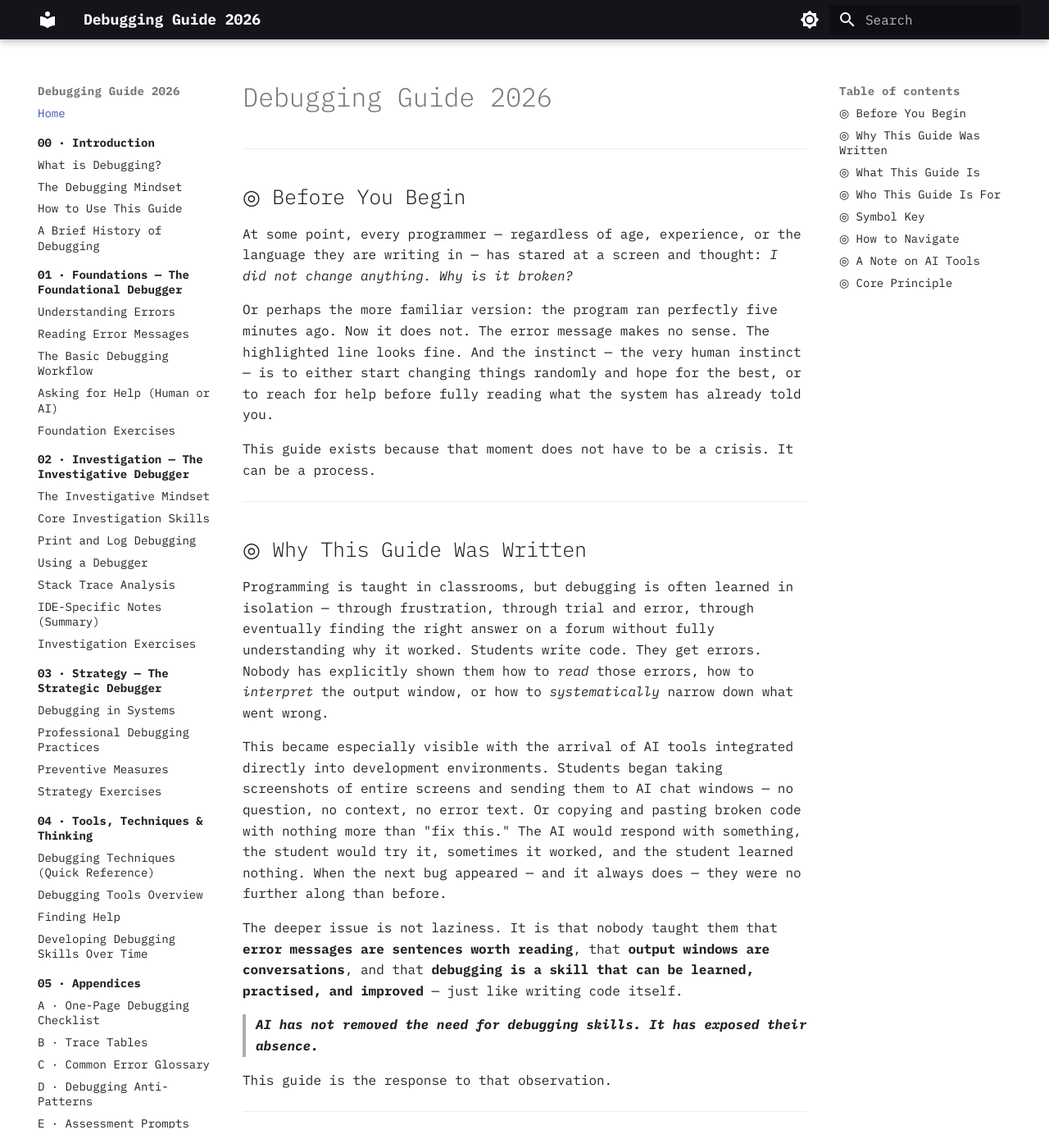
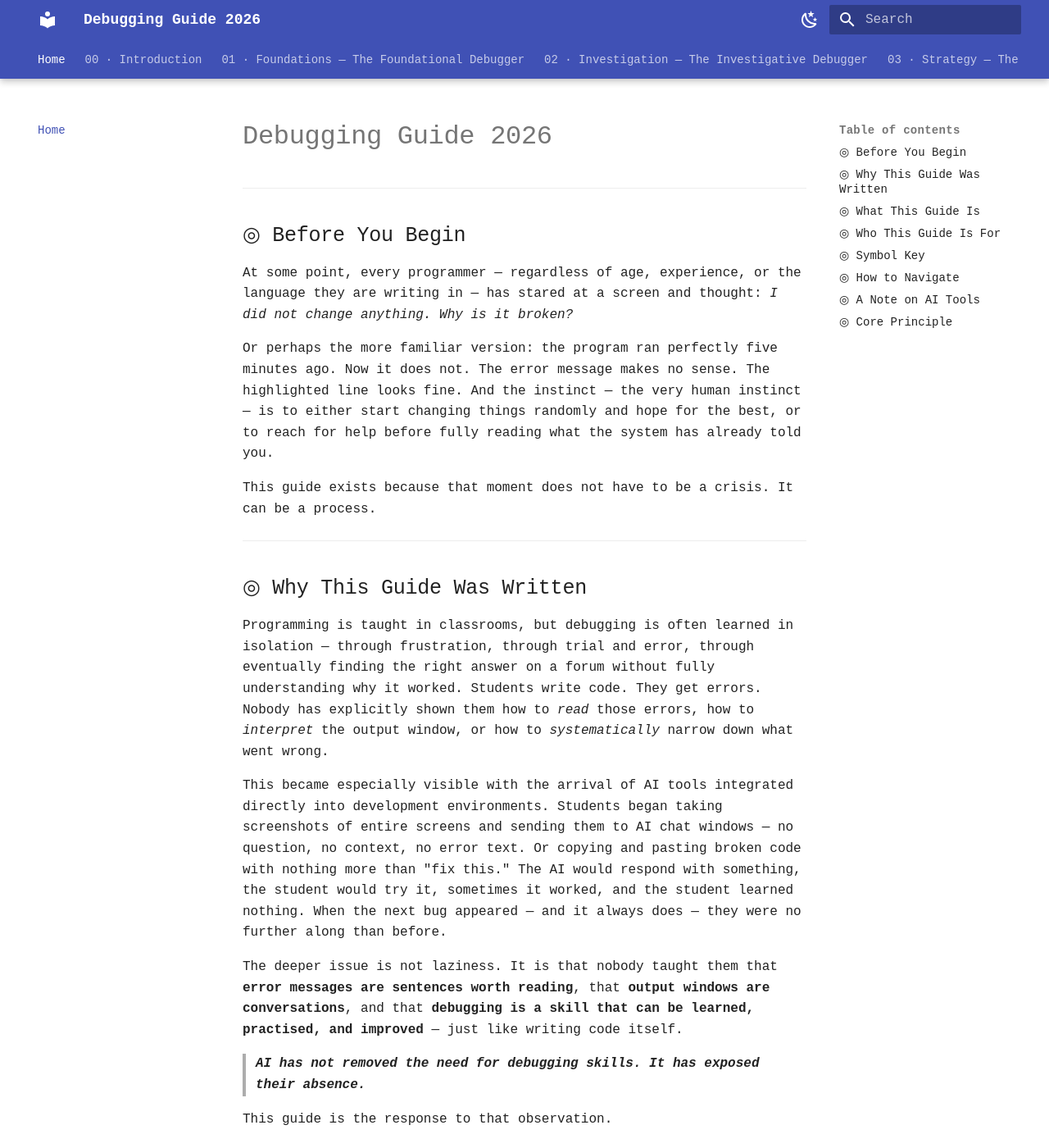
Before and after one commit to jesselsookha/debugging-guide-2026, an MkDocs documentation site: the page built from docs/index.md, in a window 1280 px wide and 1400 px high. Shown: the whole window at 82% size. Built offline with MkDocs 1.6.1 and Material for MkDocs 9.7.7, drawn with Linux system fonts in a browser that asks for light colours.

Commit message:
updated mkdocs.yml theme, font, links

```diff
--- a/mkdocs.yml
+++ b/mkdocs.yml
@@ -10,32 +10,36 @@ theme:
   name: material
   language: en
   features:
-    - navigation.expand
+    - navigation.tabs
+    - navigation.tabs.sticky
     - navigation.sections
     - navigation.indexes
     - navigation.top
     - navigation.footer
+    - navigation.tracking
     - search.highlight
     - search.suggest
     - content.code.copy
     - content.code.annotate
     - toc.follow
   palette:
+    # Light theme — dutch-white base, gunmetal text, sweet-brown/mustard-brown accents
     - scheme: default
-      primary: black
-      accent: grey
+      primary: custom
+      accent: custom
       toggle:
-        icon: material/brightness-7
+        icon: material/weather-night
         name: Switch to dark mode
+    # Dark theme — gunmetal base, dutch-white text, lightened accents
     - scheme: slate
-      primary: black
-      accent: grey
+      primary: custom
+      accent: custom
       toggle:
-        icon: material/brightness-4
+        icon: material/weather-sunny
         name: Switch to light mode
   font:
-    text: IBM Plex Mono
-    code: IBM Plex Mono
+    text: Work Sans
+    code: Fira Mono
 
 markdown_extensions:
   - pymdownx.highlight:
@@ -128,7 +132,8 @@ extra:
   social:
     - icon: fontawesome/brands/github
       link: https://github.com/jesselsookha/debugging-guide-2026
-      name: GitHub Repository
+      name: Debugging Guide on GitHub
+    - icon: fontawesome/brands/linkedin
       link: https://www.linkedin.com/in/jesselsookha/
       name: Jessel Sookha on LinkedIn
 
```
